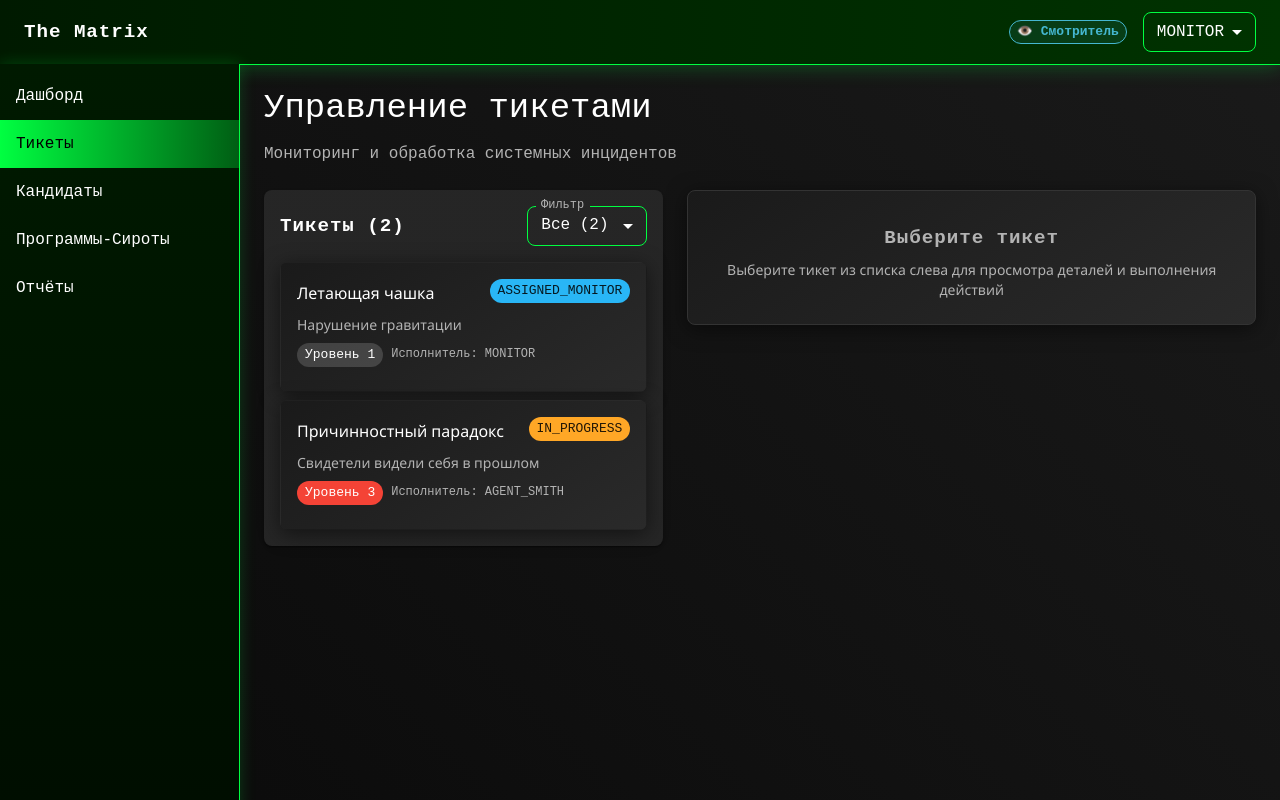
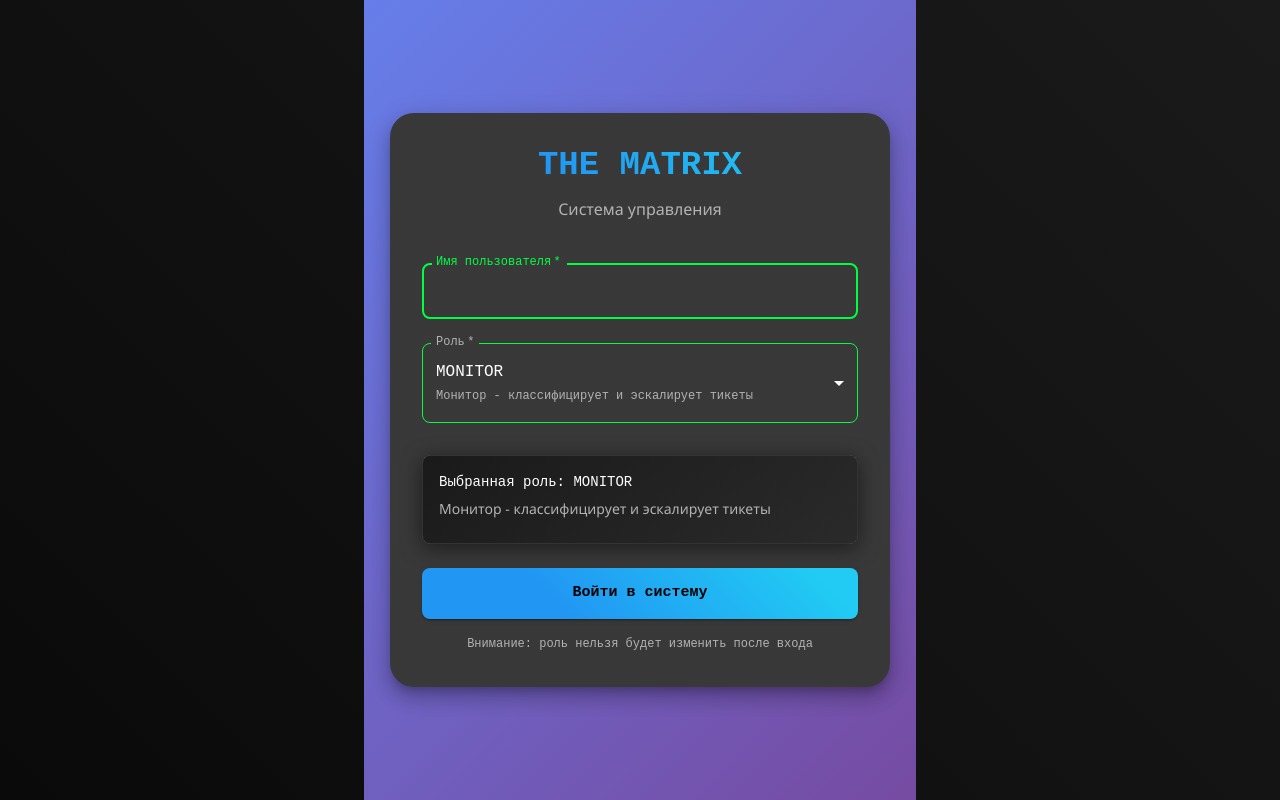
Before and after one commit to ren1kron/ppi_lab4, a React (Vite) app: page /tickets in a window 1280 px wide. Built offline with nearby package versions, Linux system fonts and the light colour scheme.

Commit message:
feat: add auth

```diff
--- a/src/App.tsx
+++ b/src/App.tsx
@@ -2,12 +2,24 @@
 import { routes } from "./routes";
 import MainLayout from "@layouts/MainLayout";
 import AuthProvider from "@auth/AuthProvider";
+import LoginPage from "@auth/LoginPage";
+import { useAuth } from "@auth/useAuth";
+
+function AppContent() {
+  const { isAuthenticated, login } = useAuth();
+  const content = useRoutes(routes);
+
+  if (!isAuthenticated) {
+    return <LoginPage onLogin={login} />;
+  }
+
+  return <MainLayout>{content}</MainLayout>;
+}
 
 export default function App() {
-  const content = useRoutes(routes);
   return (
     <AuthProvider>
-      <MainLayout>{content}</MainLayout>
+      <AppContent />
     </AuthProvider>
   );
 }
--- a/src/auth/AuthProvider.tsx
+++ b/src/auth/AuthProvider.tsx
@@ -1,8 +1,30 @@
-import { useState } from "react";
+import { useState, useCallback } from "react";
 import type { Role } from "../types";
-import { AuthCtx } from "./auth-context";
+import { AuthCtx, type User } from "./auth-context";
 
 export default function AuthProvider({ children }: { children: React.ReactNode }) {
-  const [role, setRole] = useState<Role>("MONITOR");
-  return <AuthCtx.Provider value={{ role, setRole }}>{children}</AuthCtx.Provider>;
+  const [user, setUser] = useState<User | null>(null);
+
+  const login = useCallback((username: string, role: Role) => {
+    setUser({ username, role });
+  }, []);
+
+  const logout = useCallback(() => {
+    setUser(null);
+  }, []);
+
+  const isAuthenticated = user !== null;
+
+  return (
+    <AuthCtx.Provider
+      value={{
+        user,
+        login,
+        logout,
+        isAuthenticated
+      }}
+    >
+      {children}
+    </AuthCtx.Provider>
+  );
 }
--- /dev/null
+++ b/src/auth/LoginPage.tsx
@@ -0,0 +1,169 @@
+import { useState } from "react";
+import {
+  Box,
+  Paper,
+  Typography,
+  TextField,
+  Button,
+  Select,
+  MenuItem,
+  FormControl,
+  InputLabel,
+  Alert,
+  Card,
+  CardContent,
+  CardActions,
+  Container,
+} from "@mui/material";
+import { Role } from "../types";
+
+interface LoginPageProps {
+  onLogin: (username: string, role: Role) => void;
+}
+
+const roleDescriptions: Record<Role, string> = {
+  ARCHITECT: "Архитектор - управляет системой и принимает критические решения",
+  KERNEL: "Ядро - создает глитчи и обнаруживает кандидатов",
+  MONITOR: "Монитор - классифицирует и эскалирует тикеты",
+  AGENT_SMITH: "Агент Смит - выполняет задания и анализирует кандидатов",
+  ORACLE: "Оракул - предсказывает судьбы кандидатов",
+  KEYMAKER: "Ключник - работает с программами-сиротами",
+  SENTINEL_CTRL: "Контроллер Сентинел - управляет защитными системами",
+  MECHANIC: "Механик - исправляет технические проблемы",
+};
+
+export default function LoginPage({ onLogin }: LoginPageProps) {
+  const [username, setUsername] = useState("");
+  const [role, setRole] = useState<Role>("MONITOR");
+  const [error, setError] = useState("");
+
+  const handleSubmit = (e: React.FormEvent) => {
+    e.preventDefault();
+
+    if (!username.trim()) {
+      setError("Введите имя пользователя");
+      return;
+    }
+
+    setError("");
+    onLogin(username.trim(), role);
+  };
+
+  return (
+    <Container maxWidth="sm">
+      <Box
+        sx={{
+          minHeight: "100vh",
+          display: "flex",
+          alignItems: "center",
+          justifyContent: "center",
+          background: "linear-gradient(135deg, #667eea 0%, #764ba2 100%)",
+        }}
+      >
+        <Paper
+          elevation={12}
+          sx={{
+            p: 4,
+            width: "100%",
+            maxWidth: 500,
+            borderRadius: 3,
+          }}
+        >
+          <Box sx={{ textAlign: "center", mb: 3 }}>
+            <Typography
+              variant="h4"
+              component="h1"
+              sx={{
+                fontWeight: "bold",
+                background: "linear-gradient(45deg, #2196F3 30%, #21CBF3 90%)",
+                backgroundClip: "text",
+                WebkitBackgroundClip: "text",
+                WebkitTextFillColor: "transparent",
+                mb: 1,
+              }}
+            >
+              THE MATRIX
+            </Typography>
+            <Typography variant="subtitle1" color="text.secondary">
+              Система управления
+            </Typography>
+          </Box>
+
+          {error && (
+            <Alert severity="error" sx={{ mb: 2 }}>
+              {error}
+            </Alert>
+          )}
+
+          <form onSubmit={handleSubmit}>
+            <TextField
+              fullWidth
+              label="Имя пользователя"
+              value={username}
+              onChange={(e) => setUsername(e.target.value)}
+              margin="normal"
+              required
+              autoComplete="username"
+              autoFocus
+            />
+
+            <FormControl fullWidth margin="normal" required>
+              <InputLabel>Роль</InputLabel>
+              <Select
+                value={role}
+                onChange={(e) => setRole(e.target.value as Role)}
+                label="Роль"
+              >
+                {Object.entries(roleDescriptions).map(([roleKey, description]) => (
+                  <MenuItem key={roleKey} value={roleKey}>
+                    <Box>
+                      <Typography variant="body1" fontWeight="medium">
+                        {roleKey}
+                      </Typography>
+                      <Typography variant="caption" color="text.secondary">
+                        {description}
+                      </Typography>
+                    </Box>
+                  </MenuItem>
+                ))}
+              </Select>
+            </FormControl>
+
+            <Card sx={{ mt: 3, bgcolor: "grey.50" }}>
+              <CardContent>
+                <Typography variant="subtitle2" gutterBottom>
+                  Выбранная роль: {role}
+                </Typography>
+                <Typography variant="body2" color="text.secondary">
+                  {roleDescriptions[role]}
+                </Typography>
+              </CardContent>
+            </Card>
+
+            <Button
+              type="submit"
+              fullWidth
+              variant="contained"
+              size="large"
+              sx={{
+                mt: 3,
+                mb: 2,
+                py: 1.5,
+                background: "linear-gradient(45deg, #2196F3 30%, #21CBF3 90%)",
+                "&:hover": {
+                  background: "linear-gradient(45deg, #1976D2 30%, #1CB5E0 90%)",
+                },
+              }}
+            >
+              Войти в систему
+            </Button>
+          </form>
+
+          <Typography variant="caption" color="text.secondary" sx={{ textAlign: "center", display: "block" }}>
+            Внимание: роль нельзя будет изменить после входа
+          </Typography>
+        </Paper>
+      </Box>
+    </Container>
+  );
+}
--- a/src/auth/RoleGate.tsx
+++ b/src/auth/RoleGate.tsx
@@ -2,7 +2,7 @@
 import { useAuth } from "@auth/useAuth";
 
 export default function RoleGate({ allow, children }: { allow: Role[]; children: React.ReactNode }) {
-  const { role } = useAuth();
-  if (!allow.includes(role)) return null; // можно вернуть 403/NotFound, но скрыть — ок
+  const { user } = useAuth();
+  if (!user || !allow.includes(user.role)) return null; // можно вернуть 403/NotFound, но скрыть — ок
   return <>{children}</>;
 }
--- a/src/layouts/MainLayout.tsx
+++ b/src/layouts/MainLayout.tsx
@@ -1,26 +1,36 @@
-import { AppBar, Toolbar, Typography, Box, Drawer, List, ListItemButton, ListItemText, Select, MenuItem } from "@mui/material";
+import { AppBar, Toolbar, Typography, Box, Drawer, List, ListItemButton, ListItemText, Button, IconButton } from "@mui/material";
+import { ExitToApp as LogoutIcon } from "@mui/icons-material";
 import { Link, useLocation } from "react-router-dom";
 import RoleBadge from "@components/RoleBadge";
-import { Role } from "../types";
 import { useAuth } from "@auth/useAuth";
 import { appRoutes } from "../routes";
 
 export default function MainLayout({ children }: { children: React.ReactNode }) {
   const location = useLocation();
-  const { role, setRole } = useAuth();
+  const { user, logout } = useAuth();
 
-  const visibleMenu = appRoutes.filter(r => r.roles.includes(role));
+  if (!user) {
+    return null; // Не должно произойти, так как этот компонент рендерится только для авторизованных пользователей
+  }
+
+  const visibleMenu = appRoutes.filter(r => r.roles.includes(user.role));
 
   return (
     <Box sx={{ display: "flex" }}>
       <AppBar position="fixed">
         <Toolbar sx={{ gap: 2 }}>
           <Typography variant="h6" sx={{ flex: 1 }}>The Matrix</Typography>
-          <RoleBadge role={role} />
-          <Select size="small" value={role} onChange={e => setRole(e.target.value as Role)} sx={{ color: "inherit" }}>
-            {(["ARCHITECT","KERNEL","MONITOR","AGENT_SMITH","ORACLE","KEYMAKER","SENTINEL_CTRL","MECHANIC"] as Role[])
-              .map(r => <MenuItem key={r} value={r}>{r}</MenuItem>)}
-          </Select>
+          <Typography variant="body2" sx={{ color: "inherit" }}>
+            {user.username}
+          </Typography>
+          <RoleBadge role={user.role} />
+          <IconButton
+            color="inherit"
+            onClick={logout}
+            title="Выйти из системы"
+          >
+            <LogoutIcon />
+          </IconButton>
         </Toolbar>
       </AppBar>
 
--- a/src/pages/Dashboard.tsx
+++ b/src/pages/Dashboard.tsx
@@ -7,7 +7,9 @@
 import { has } from "@auth/permissions";
 
 export default function Dashboard() {
-  const { role } = useAuth();
+  const { user } = useAuth();
+
+  if (!user) return null;
   const [s, setS] = useState<AppSummary | null>(null);
   const [title, setTitle] = useState("Глитч текстуры");
   const [desc, setDesc] = useState("Рябь стен");
@@ -59,7 +61,7 @@
       )}
 
       <Grid container spacing={3}>
-        {(has(role, "VIEW_DASHBOARD")) && (
+        {(has(user.role, "VIEW_DASHBOARD")) && (
           <Grid size={{ xs: 12, sm: 6, md: 4 }}>
             <Card sx={{ height: '100%' }}>
               <CardContent>
@@ -98,7 +100,7 @@
           </Grid>
         )}
 
-        {has(role, "KERNEL_CREATE_GLITCH") && (
+        {has(user.role, "KERNEL_CREATE_GLITCH") && (
           <Grid size={{ xs: 12, sm: 6, md: 4 }}>
             <Card sx={{ height: '100%', display: 'flex', flexDirection: 'column' }}>
               <CardContent sx={{ flexGrow: 1 }}>
@@ -135,7 +137,7 @@
           </Grid>
         )}
 
-        {has(role, "KERNEL_DETECT_CANDIDATE") && (
+        {has(user.role, "KERNEL_DETECT_CANDIDATE") && (
           <Grid size={{ xs: 12, sm: 6, md: 4 }}>
             <Card sx={{ height: '100%', display: 'flex', flexDirection: 'column' }}>
               <CardContent sx={{ flexGrow: 1 }}>
--- a/src/pages/candidates/CandidatesPage.tsx
+++ b/src/pages/candidates/CandidatesPage.tsx
@@ -13,7 +13,9 @@
 import { has } from "@auth/permissions";
 
 export default function CandidatesPage() {
-  const { role } = useAuth();
+  const { user } = useAuth();
+
+  if (!user) return null;
 
   const [items, setItems] = useState<Candidate[]>([]);
   const [forecast, setForecast] = useState<Forecast | null>(null);
@@ -181,7 +183,7 @@
                 </Typography>
                 <Stack direction="row" spacing={1} flexWrap="wrap" gap={1}>
                   {/* UC-202: запрос прогноза — Агент Смит или Оракул */}
-                  {has(role, "CANDIDATE_FORECAST") && (
+                  {has(user.role, "CANDIDATE_FORECAST") && (
                     <Button
                       variant="outlined"
                       onClick={() => void oracleForecast(c.id).then(setForecast)}
@@ -191,7 +193,7 @@
                   )}
 
                   {/* UC-203: синяя таблетка — Агент Смит */}
-                  {has(role, "CANDIDATE_BLUE_PILL") && (
+                  {has(user.role, "CANDIDATE_BLUE_PILL") && (
                     <Button
                       variant="outlined"
                       color="primary"
@@ -202,7 +204,7 @@
                   )}
 
                   {/* UC-204: запрос удара — Смотритель */}
-                  {has(role, "SENTINEL_STRIKE_REQUEST") && (
+                  {has(user.role, "SENTINEL_STRIKE_REQUEST") && (
                     <Button
                       variant="outlined"
                       color="error"
@@ -213,7 +215,7 @@
                   )}
 
                   {/* Демо-действие: отметить как «Проснувшийся» — показываем тем, у кого есть действия над кандидатами */}
-                  {(has(role, "CANDIDATE_FORECAST") || has(role, "CANDIDATE_BLUE_PILL")) && (
+                  {(has(user.role, "CANDIDATE_FORECAST") || has(user.role, "CANDIDATE_BLUE_PILL")) && (
                     <Button
                       variant="contained"
                       color="secondary"
--- a/src/pages/orphans/OrphansPage.tsx
+++ b/src/pages/orphans/OrphansPage.tsx
@@ -26,7 +26,9 @@
 import { has } from "@auth/permissions";
 
 export default function OrphansPage() {
-  const { role } = useAuth();
+  const { user } = useAuth();
+
+  if (!user) return null;
 
   const [items, setItems] = useState<OrphanProgram[]>([]);
   const [sims, setSims] = useState<Simulation[]>([]);
@@ -102,8 +104,8 @@
       <Grid container spacing={3}>
         {items.map((o) => {
           const sim = o.simulationId ? sims.find((s) => s.id === o.simulationId) : undefined;
-          const canDecide = has(role, "ORPHANS_VIEW") && has(role, "ORPHAN_DECIDE");
-          const canCreateSim = has(role, "ORPHANS_VIEW") && has(role, "SIM_CREATE");
+          const canDecide = has(user.role, "ORPHANS_VIEW") && has(user.role, "ORPHAN_DECIDE");
+          const canCreateSim = has(user.role, "ORPHANS_VIEW") && has(user.role, "SIM_CREATE");
 
           return (
             <Grid size={{ md: 4, sm: 6, xs: 12 }} key={o.id}>
--- a/src/pages/reports/ReportsPage.tsx
+++ b/src/pages/reports/ReportsPage.tsx
@@ -7,7 +7,9 @@
 import { has } from "@auth/permissions";
 
 export default function ReportsPage() {
-  const { role } = useAuth();
+  const { user } = useAuth();
+
+  if (!user) return null;
 
   const [summary, setSummary] = useState<string>("…");
   const [sims, setSims] = useState<Simulation[]>([]);
@@ -32,8 +34,8 @@
     reload();
   }, []);
 
-  const canViewReports = has(role, "REPORTS_VIEW");
-  const canRefreshSimReport = has(role, "SIM_REPORT_REFRESH"); // обычно только MONITOR
+  const canViewReports = has(user.role, "REPORTS_VIEW");
+  const canRefreshSimReport = has(user.role, "SIM_REPORT_REFRESH"); // обычно только MONITOR
 
   const getStabilityColor = (stability: number) => {
     if (stability >= 80) return "success";
--- a/src/pages/tickets/TicketsPage.tsx
+++ b/src/pages/tickets/TicketsPage.tsx
@@ -37,7 +37,9 @@
 import { has } from "@auth/permissions";
 
 export default function TicketsPage() {
-  const { role } = useAuth();
+  const { user } = useAuth();
+
+  if (!user) return null;
 
   const [items, setItems] = useState<Ticket[]>([]);
   const [selected, setSelected] = useState<Ticket | null>(null);
@@ -204,7 +206,7 @@
                 <Divider sx={{ my: 2 }} />
 
                 {/* UC-102 — классификация и назначение (MONITOR) */}
-                {has(role, "TICKET_CLASSIFY") && (
+                {has(user.role, "TICKET_CLASSIFY") && (
                   <Box mb={3}>
                     <Typography variant="subtitle2" gutterBottom color="text.secondary">
                       Классификация и назначение (UC-102)
@@ -262,7 +264,7 @@
                 </Typography>
                 <Stack direction="row" spacing={1} flexWrap="wrap" gap={1}>
                   {/* UC-106 — эскалация Архитектору (MONITOR) */}
-                  {has(role, "TICKET_ESCALATE") && (
+                  {has(user.role, "TICKET_ESCALATE") && (
                     <Button
                       variant="outlined"
                       color="warning"
@@ -273,7 +275,7 @@
                   )}
 
                   {/* UC-107 — решение Архитектора (ARCHITECT) */}
-                  {has(role, "TICKET_DECIDE") && (
+                  {has(user.role, "TICKET_DECIDE") && (
                     <>
                       <Button
                         variant="outlined"
@@ -300,7 +302,7 @@
                   )}
 
                   {/* UC-103 — фикс Механика (MECHANIC) */}
-                  {has(role, "TICKET_FIX") && (
+                  {has(user.role, "TICKET_FIX") && (
                     <Button
                       variant="contained"
                       color="primary"
@@ -311,7 +313,7 @@
                   )}
 
                   {/* UC-104 — завершение Агентом (AGENT_SMITH) */}
-                  {has(role, "TICKET_AGENT_COMPLETE") && (
+                  {has(user.role, "TICKET_AGENT_COMPLETE") && (
                     <Button
                       variant="contained"
                       color="secondary"
@@ -322,7 +324,7 @@
                   )}
 
                   {/* UC-205 — запрос подкрепления (AGENT_SMITH) */}
-                  {has(role, "TICKET_REQUEST_REINFORCEMENT") && (
+                  {has(user.role, "TICKET_REQUEST_REINFORCEMENT") && (
                     <Button
                       variant="outlined"
                       color="warning"
@@ -333,7 +335,7 @@
                   )}
 
                   {/* Закрытие тикета (MONITOR) */}
-                  {has(role, "TICKET_CLOSE") && (
+                  {has(user.role, "TICKET_CLOSE") && (
                     <Button
                       variant="contained"
                       color="success"
```
Also changed, not shown: src/auth/auth-context.ts (+11 -1 lines), src/auth/useAuth.ts (+10 -0 lines).
